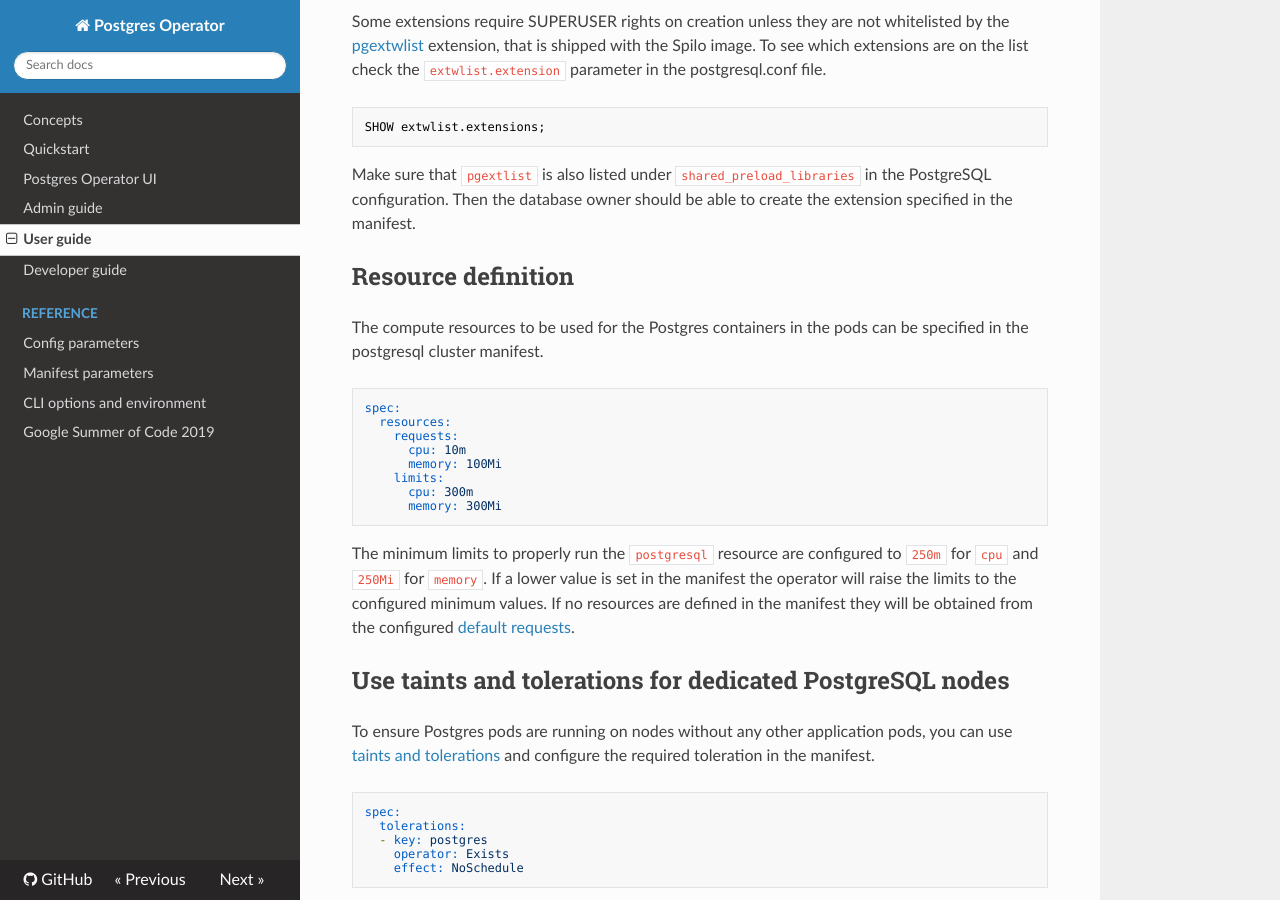
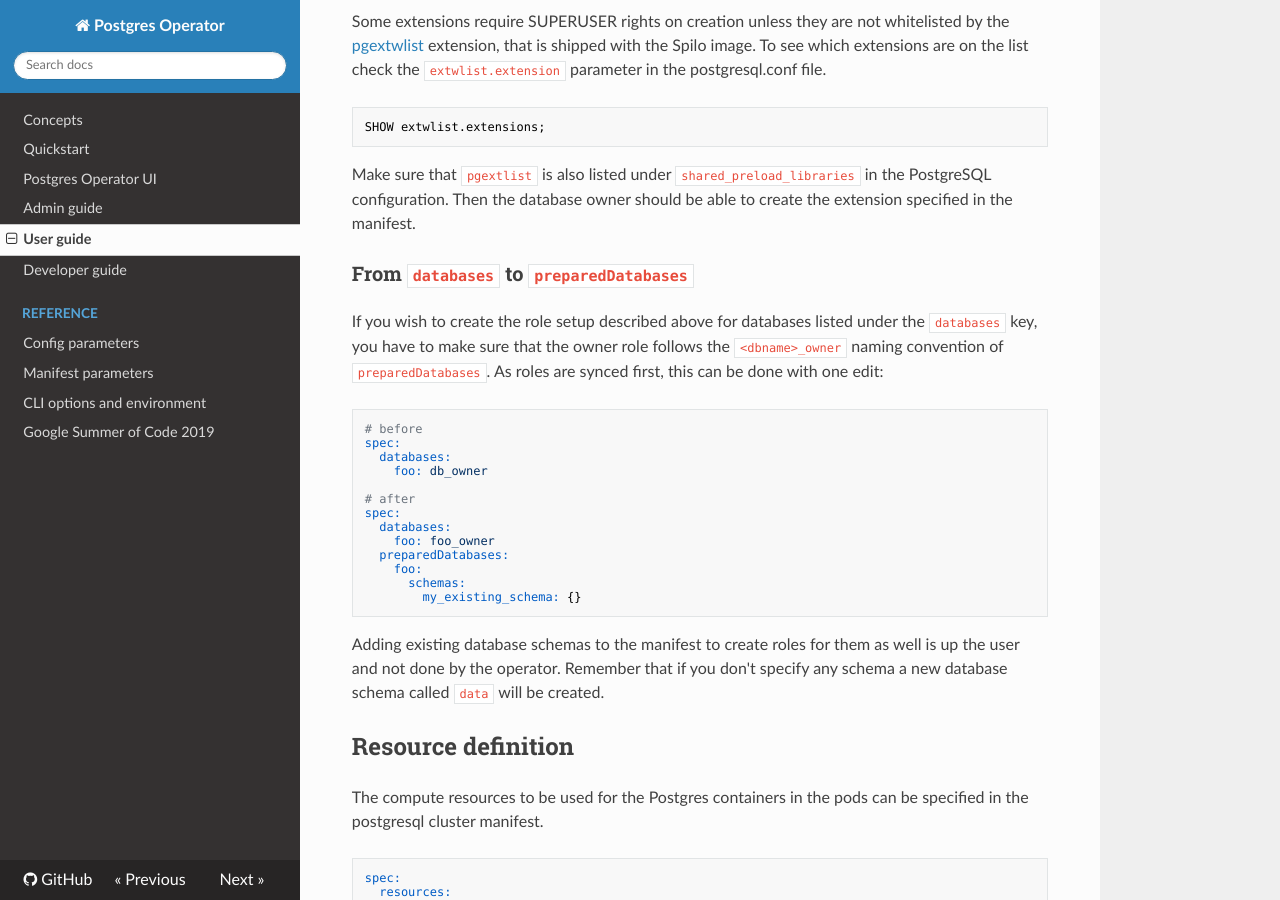
Before and after one commit to zalando/postgres-operator, an MkDocs documentation site: the page built from docs/user.md, in a window 1280 px wide and 900 px high, scrolled down 6614 px. Built offline with MkDocs 1.6.1, drawn with Linux system fonts in a browser that asks for light colours; nearby versions of some CDN libraries; some of the changed text lies outside the part shown.

Commit message:
add one more section in user docs

````diff
--- a/docs/user.md
+++ b/docs/user.md
@@ -290,7 +290,7 @@ spec:
           defaultRoles: false
 ```
 
-Then the schemas are owned by the database owner, too.
+Then, the schemas are owned by the database owner, too.
 
 ### Default LOGIN roles
 
@@ -348,6 +348,33 @@ SHOW extwlist.extensions;
 Make sure that `pgextlist` is also listed under `shared_preload_libraries` in
 the PostgreSQL configuration. Then the database owner should be able to create
 the extension specified in the manifest.
+
+### From `databases` to `preparedDatabases`
+
+If you wish to create the role setup described above for databases listed under
+the `databases` key, you have to make sure that the owner role follows the
+`<dbname>_owner` naming convention of `preparedDatabases`. As roles are synced
+first, this can be done with one edit:
+
+```yaml
+# before
+spec:
+  databases:
+    foo: db_owner
+
+# after
+spec:
+  databases:
+    foo: foo_owner
+  preparedDatabases:
+    foo:
+      schemas:
+        my_existing_schema: {}
+```
+
+Adding existing database schemas to the manifest to create roles for them as
+well is up the user and not done by the operator. Remember that if you don't
+specify any schema a new database schema called `data` will be created.
 
 ## Resource definition
 
````
